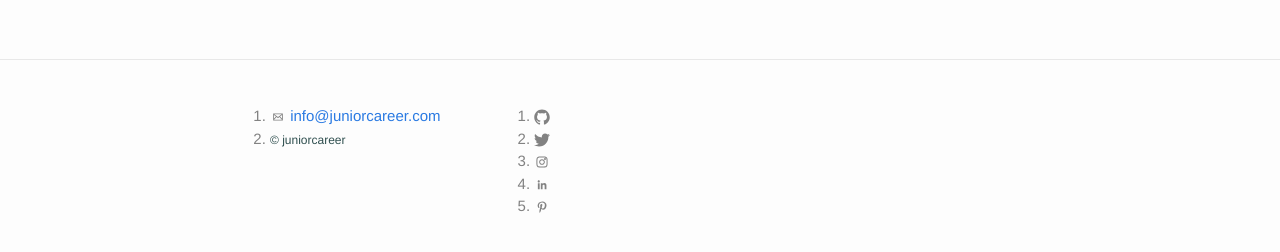
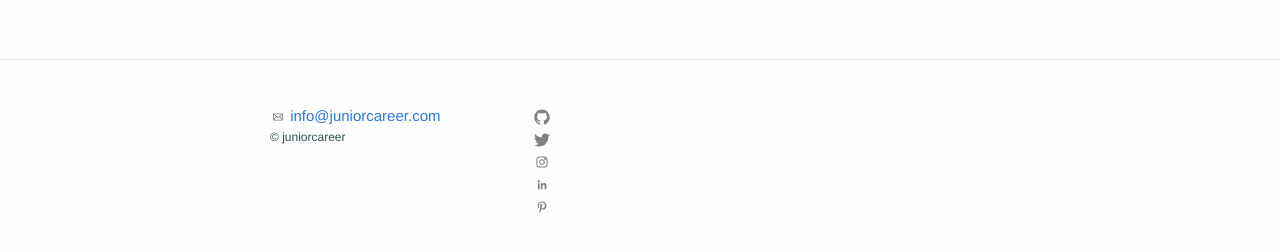
Before and after one commit to Soudehm/soudehm.github.io, a Jekyll site: the page built from index.html, in a window 1280 px wide. Shown: the part 162-414 px from the top of the page. Built offline with Jekyll 4.4.1, drawn with Linux system fonts in a browser that asks for light colours.

Commit message:
Update _layout.scss

```diff
--- a/_sass/_layout.scss
+++ b/_sass/_layout.scss
@@ -81,7 +81,7 @@
         }
 
         .page-link {
-            display: block;
+            display: none;
             padding: 5px 10px;
 
             &:not(:last-child) {
@@ -109,7 +109,7 @@
 
 .contact-list,
 .social-media-list {
-    list-style: inline-table;
+    list-style: none;
     margin-left: 0;
 
 }
@@ -191,7 +191,7 @@
 }
 
 .post-link {
-    display: block;
+    display: inline;
     font-size: 24px;
 }
 
```
